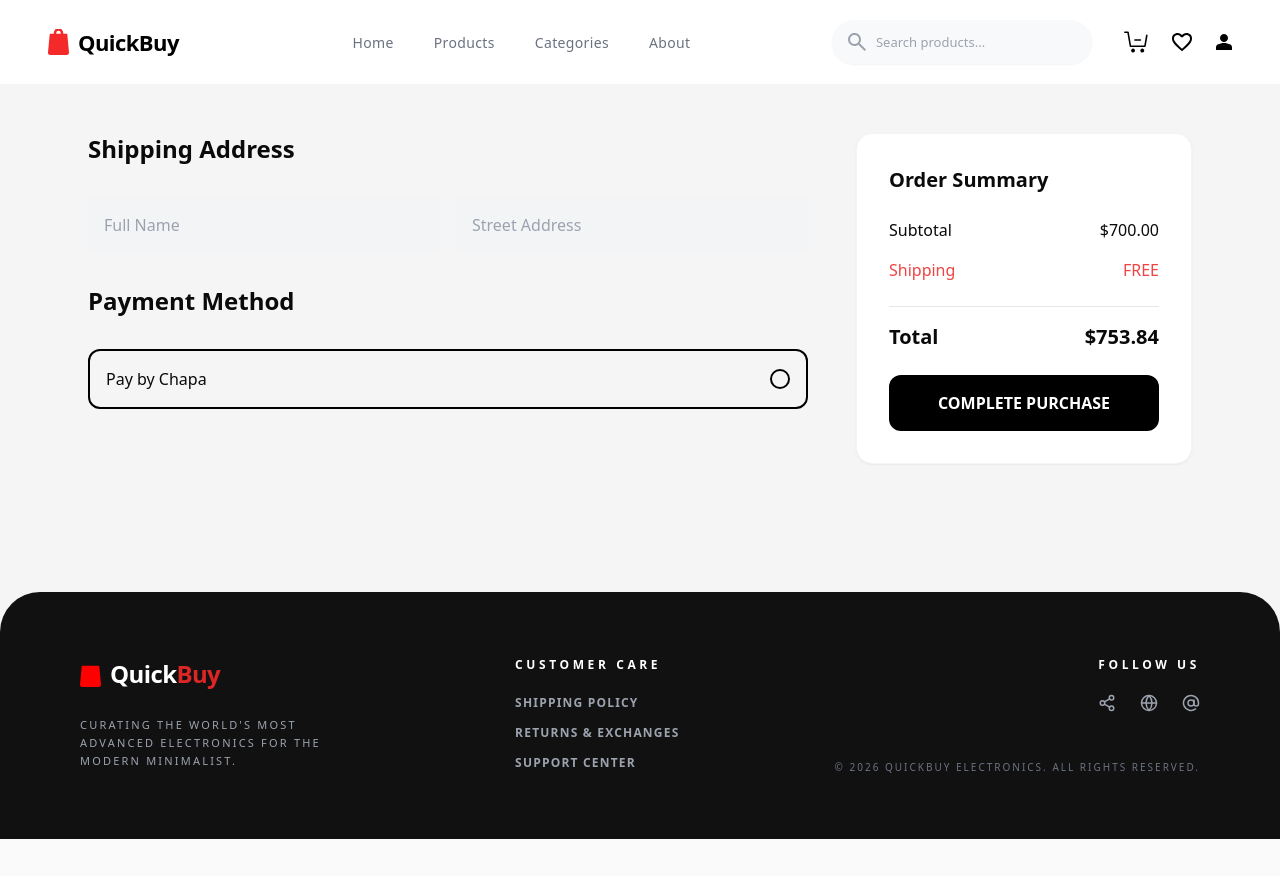
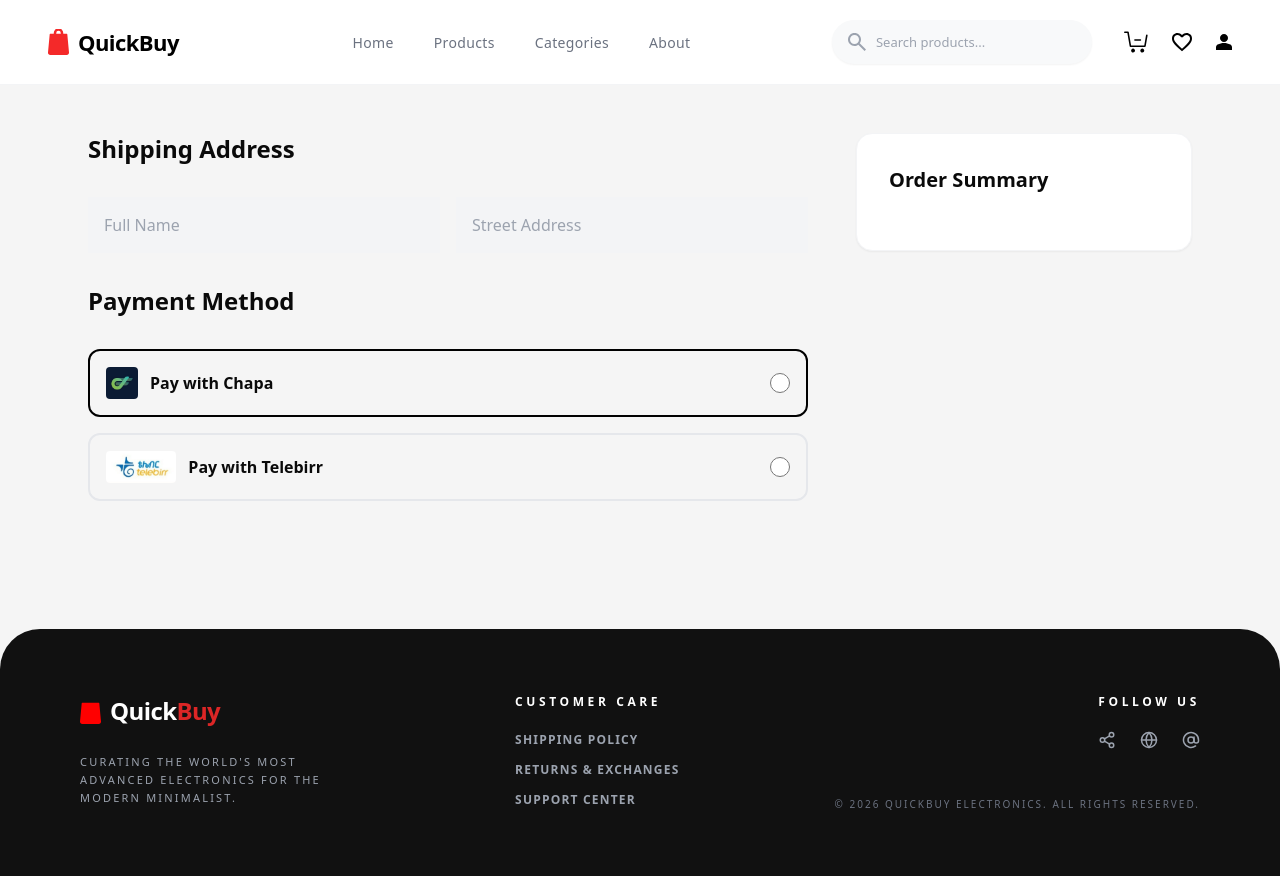
Before and after one commit to Abdurahman-05/QuickBuy, a React (Vite) app in the folder client/: page /checkout in a window 1280 px wide. Before the commit the page ends 839 px from the top, so only its background shows below. Built offline with nearby package versions, Linux system fonts and the light colour scheme.

Commit message:
fix: two option payment method included in Checkout page

```diff
--- a/client/src/pages/Checkout.tsx
+++ b/client/src/pages/Checkout.tsx
@@ -1,4 +1,6 @@
 import React from 'react';
+import chapaLogo from '../assets/chapa.jpg';
+import telebirrLogo from '../assets/telebirr.jpg';
 
 export default function Checkout() {
   return (
@@ -10,28 +12,33 @@ export default function Checkout() {
           <input className="w-full p-4 bg-gray-100 rounded-lg" placeholder="Full Name" />
           <input className="w-full p-4 bg-gray-100 rounded-lg" placeholder="Street Address" />
         </div>
-        {/* Add more inputs for City, Country, Phone, Email... */}
 
         <h2 className="text-2xl font-bold mt-8">Payment Method</h2>
-        <div className="border-2 border-black p-4 rounded-xl flex items-center justify-between">
-          <span>Pay by Chapa</span>
-          <div className="w-5 h-5 rounded-full border-2 border-black" />
+        <div className="space-y-4">
+          {/* Chapa Option - Use {chapaLogo} */}
+          <label className="border-2 border-black p-4 rounded-xl flex items-center justify-between cursor-pointer">
+            <div className="flex items-center gap-3">
+              <img src={chapaLogo} alt="Chapa" className="h-8 w-auto rounded" />
+              <span className="font-semibold">Pay with Chapa</span>
+            </div>
+            <input type="radio" name="payment" className="w-5 h-5 accent-black" />
+          </label>
+
+          {/* Telebirr Option - Use {telebirrLogo} */}
+          <label className="border-2 border-gray-200 p-4 rounded-xl flex items-center justify-between cursor-pointer hover:border-gray-400">
+            <div className="flex items-center gap-3">
+              <img src={telebirrLogo} alt="Telebirr" className="h-8 w-auto rounded" />
+              <span className="font-semibold">Pay with Telebirr</span>
+            </div>
+            <input type="radio" name="payment" className="w-5 h-5 accent-black" />
+          </label>
         </div>
-      </div>
+      </div> {/* Added this closing div */}
 
-      {/* Right Side: Order Summary */}
+      {/* Right Side: Order Summary (You can add the rest of your summary code here) */}
       <div className="bg-white p-8 rounded-2xl shadow-sm border border-gray-100 h-fit">
         <h2 className="text-xl font-bold mb-6">Order Summary</h2>
-        <div className="space-y-4 mb-6">
-          <div className="flex justify-between"><span>Subtotal</span><span>$700.00</span></div>
-          <div className="flex justify-between text-red-500"><span>Shipping</span><span>FREE</span></div>
-        </div>
-        <div className="border-t pt-4 font-bold text-xl flex justify-between">
-          <span>Total</span><span>$753.84</span>
-        </div>
-        <button className="w-full bg-black text-white py-4 rounded-xl mt-6 font-bold">
-          COMPLETE PURCHASE
-        </button>
+        {/* Add summary details here */}
       </div>
     </div>
   );
```
Also changed, not shown: client/src/assets/chapa.jpg (added), client/src/assets/telebirr.jpg (added).
